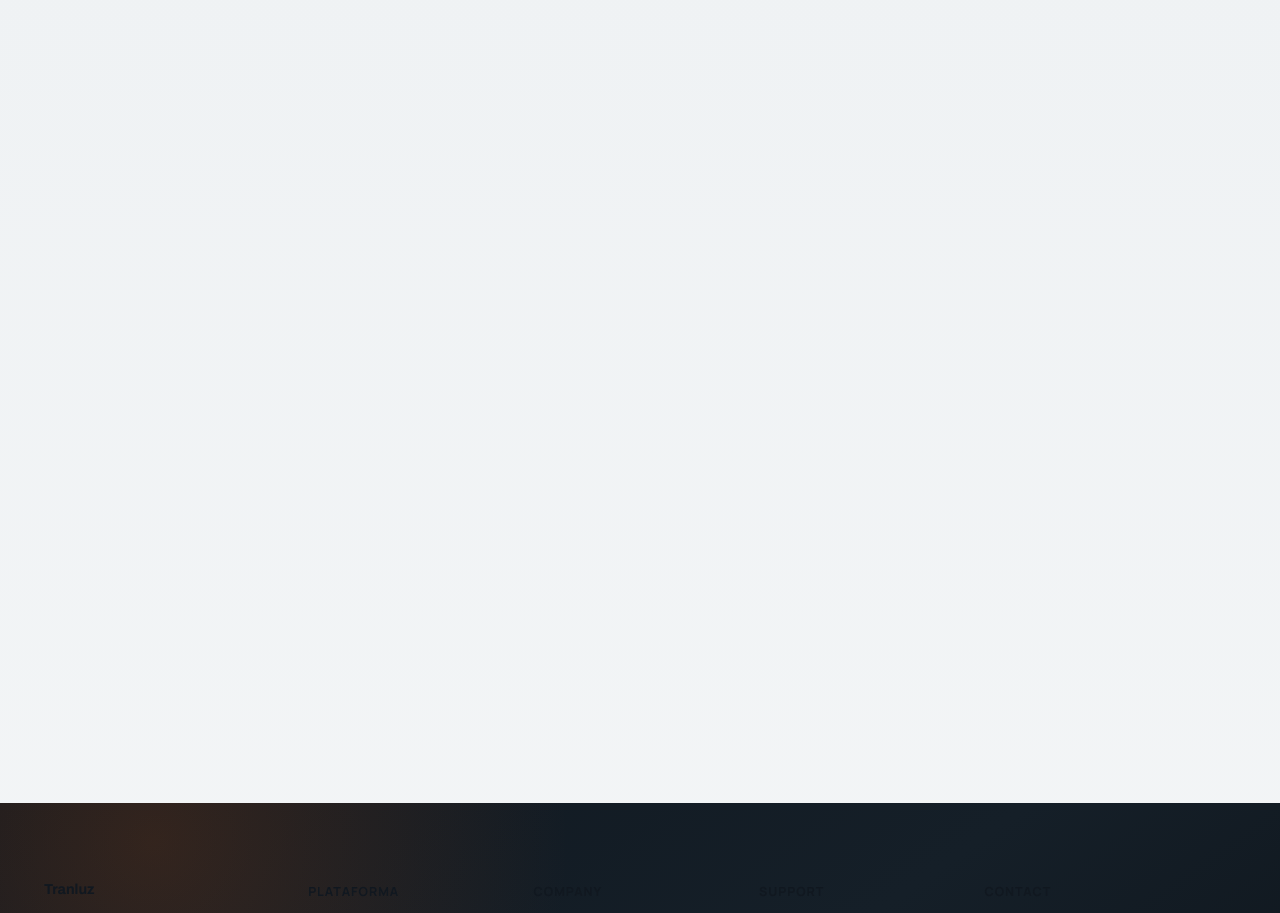
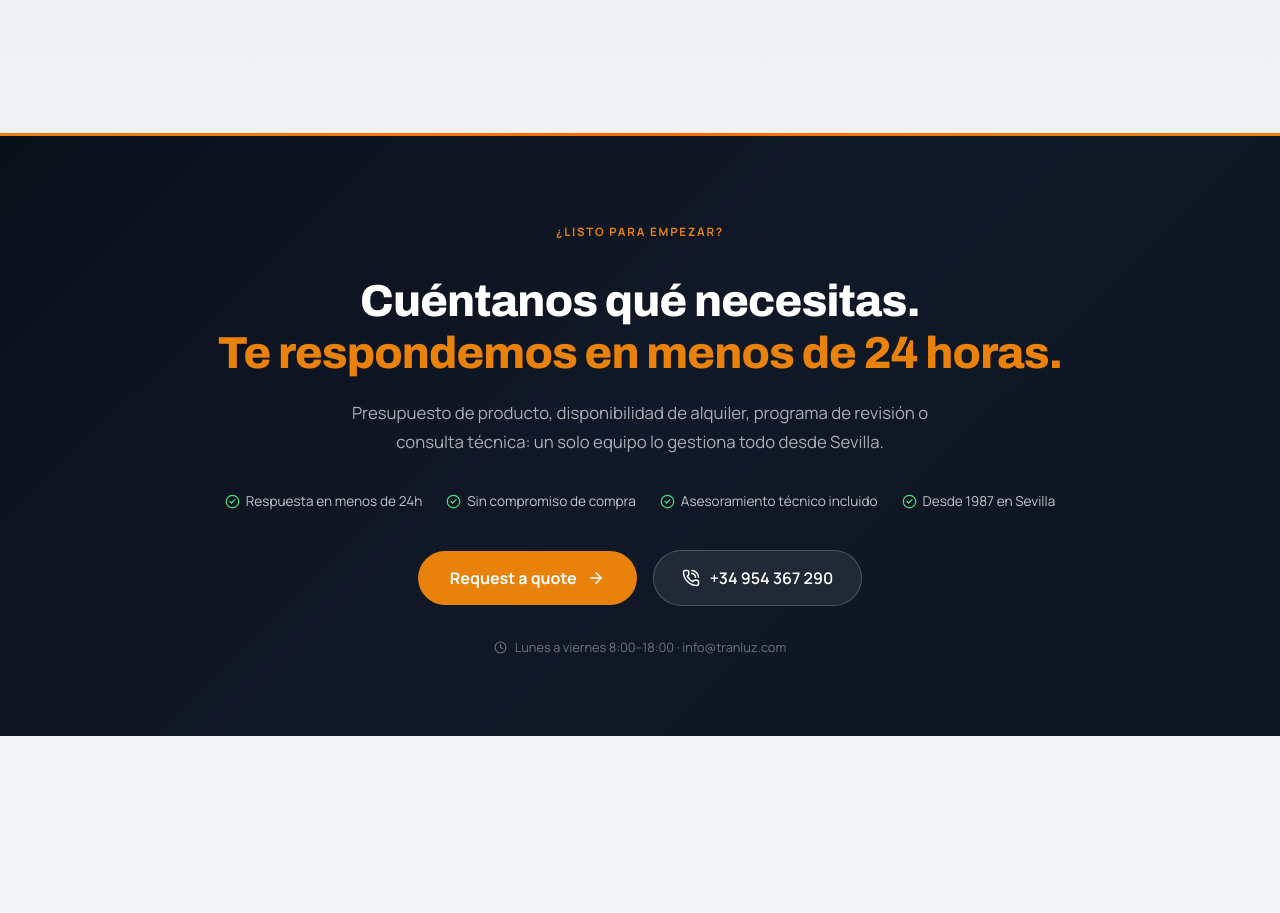
Before and after one commit to juankaspain/web_tranluz_2026, a Next.js app: page / in a window 1280 px wide. Shown: the part 5940-6853 px from the top of the page. Built offline with nearby package versions, Linux system fonts and the light colour scheme; no server answers.

Commit message:
feat(iter9): Redesign final-CTA with dark gradient, guarantees, inline styles

```diff
--- a/src/components/sections/final-cta-section.tsx
+++ b/src/components/sections/final-cta-section.tsx
@@ -1,26 +1,186 @@
-import { ArrowRight, PhoneCall } from "lucide-react";
+import Link from "next/link";
+import { ArrowRight, CheckCircle2, Clock, PhoneCall } from "lucide-react";
 import { brand } from "@/config/brand";
+
+const guarantees = [
+  "Respuesta en menos de 24h",
+  "Sin compromiso de compra",
+  "Asesoramiento técnico incluido",
+  "Desde 1987 en Sevilla",
+];
 
 export function FinalCtaSection() {
   return (
-    <section className="final-cta">
-      <div>
-        <p className="eyebrow">¿Listo para empezar?</p>
-        <h2>Cuéntanos qué necesitas. Te respondemos en menos de 24 horas.</h2>
-        <p>
+    <section
+      aria-label="Solicitar presupuesto"
+      style={{
+        background: "linear-gradient(135deg, #0a0f1a 0%, #111827 50%, #0c1520 100%)",
+        padding: "80px 0",
+        position: "relative",
+        overflow: "hidden",
+      }}
+    >
+      {/* Decorative accent */}
+      <div
+        aria-hidden="true"
+        style={{
+          position: "absolute",
+          top: 0,
+          left: 0,
+          right: 0,
+          height: "3px",
+          background: "linear-gradient(90deg, #E8820C 0%, #ff6b00 50%, #E8820C 100%)",
+        }}
+      />
+      <div
+        style={{
+          maxWidth: "900px",
+          margin: "0 auto",
+          padding: "0 24px",
+          textAlign: "center",
+        }}
+      >
+        {/* Eyebrow */}
+        <p
+          style={{
+            fontSize: "0.72rem",
+            fontWeight: 700,
+            letterSpacing: "0.15em",
+            textTransform: "uppercase",
+            color: "#E8820C",
+            marginBottom: "16px",
+          }}
+        >
+          ¿Listo para empezar?
+        </p>
+
+        {/* Headline */}
+        <h2
+          style={{
+            fontSize: "clamp(1.8rem, 4vw, 2.8rem)",
+            fontWeight: 800,
+            color: "#ffffff",
+            lineHeight: 1.15,
+            marginBottom: "20px",
+            letterSpacing: "-0.02em",
+          }}
+        >
+          Cuéntanos qué necesitas.
+          <br />
+          <span style={{ color: "#E8820C" }}>Te respondemos en menos de 24 horas.</span>
+        </h2>
+
+        {/* Description */}
+        <p
+          style={{
+            fontSize: "1.05rem",
+            color: "rgba(255,255,255,0.65)",
+            lineHeight: 1.7,
+            maxWidth: "600px",
+            margin: "0 auto 36px",
+          }}
+        >
           Presupuesto de producto, disponibilidad de alquiler, programa de revisión
           o consulta técnica: un solo equipo lo gestiona todo desde Sevilla.
         </p>
-      </div>
-      <div className="final-cta-actions">
-        <a className="button button-primary" href="/presupuesto">
-          Solicitar presupuesto
-          <ArrowRight aria-hidden="true" size={18} />
-        </a>
-        <a className="button button-secondary" href={`tel:${brand.phone.replaceAll(" ", "")}`}>
-          {brand.phone}
-          <PhoneCall aria-hidden="true" size={18} />
-        </a>
+
+        {/* Guarantees */}
+        <div
+          style={{
+            display: "flex",
+            flexWrap: "wrap",
+            justifyContent: "center",
+            gap: "12px 24px",
+            marginBottom: "40px",
+          }}
+        >
+          {guarantees.map((g) => (
+            <div
+              key={g}
+              style={{
+                display: "flex",
+                alignItems: "center",
+                gap: "6px",
+                fontSize: "0.85rem",
+                color: "rgba(255,255,255,0.75)",
+              }}
+            >
+              <CheckCircle2
+                size={15}
+                style={{ color: "#4ade80", flexShrink: 0 }}
+                aria-hidden="true"
+              />
+              {g}
+            </div>
+          ))}
+        </div>
+
+        {/* CTA buttons */}
+        <div
+          style={{
+            display: "flex",
+            flexWrap: "wrap",
+            gap: "16px",
+            justifyContent: "center",
+            alignItems: "center",
+          }}
+        >
+          <Link
+            href="/presupuesto"
+            style={{
+              display: "inline-flex",
+              alignItems: "center",
+              gap: "10px",
+              padding: "16px 32px",
+              background: "#E8820C",
+              color: "#ffffff",
+              fontWeight: 700,
+              fontSize: "1rem",
+              borderRadius: "50px",
+              textDecoration: "none",
+              transition: "background 0.2s",
+            }}
+          >
+            Solicitar presupuesto
+            <ArrowRight size={18} aria-hidden="true" />
+          </Link>
+          <a
+            href={`tel:${brand.phone.replaceAll(" ", "")}`}
+            style={{
+              display: "inline-flex",
+              alignItems: "center",
+              gap: "10px",
+              padding: "16px 28px",
+              background: "rgba(255,255,255,0.08)",
+              color: "#ffffff",
+              fontWeight: 600,
+              fontSize: "1rem",
+              borderRadius: "50px",
+              textDecoration: "none",
+              border: "1.5px solid rgba(255,255,255,0.2)",
+              transition: "background 0.2s",
+            }}
+          >
+            <PhoneCall size={18} aria-hidden="true" />
+            {brand.phone}
+          </a>
+        </div>
+
+        {/* Time indicator */}
+        <div
+          style={{
+            marginTop: "32px",
+            display: "flex",
+            alignItems: "center",
+            justifyContent: "center",
+            gap: "8px",
+            fontSize: "0.8rem",
+            color: "rgba(255,255,255,0.4)",
+          }}
+        >
+          <Clock size={13} aria-hidden="true" />
+          Lunes a viernes 8:00–18:00 · info@tranluz.com
+        </div>
       </div>
     </section>
   );
```
